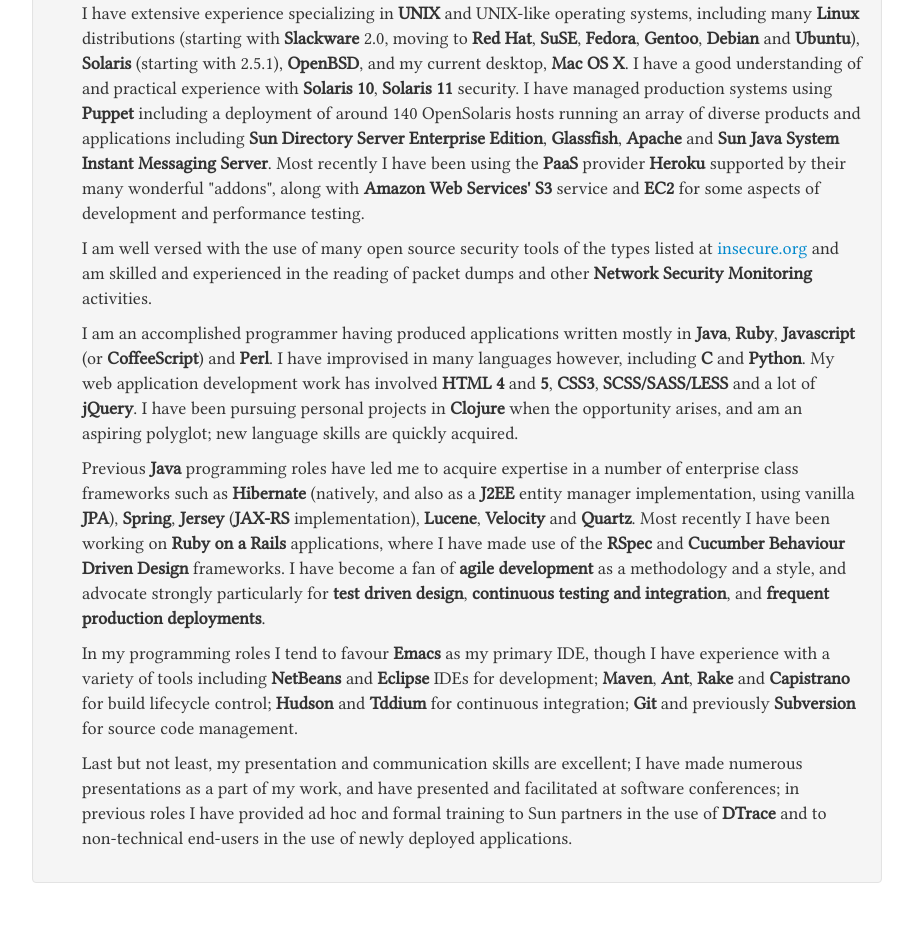
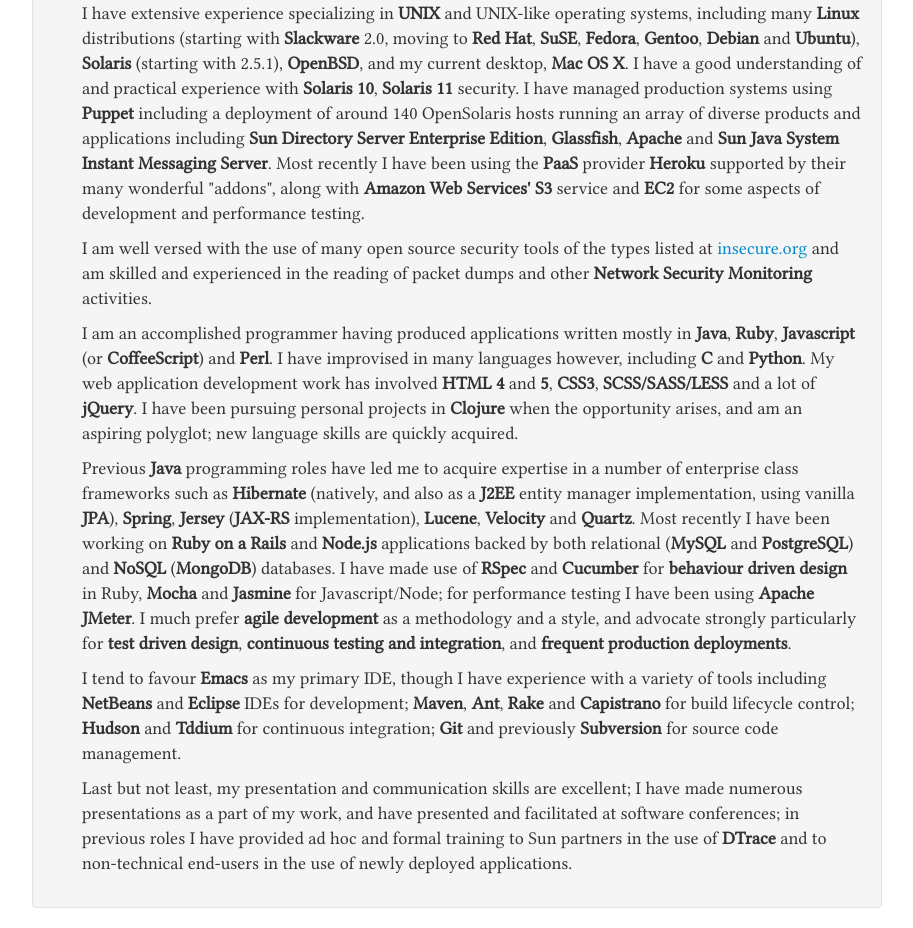
Before and after one commit to j0ni/j0ni.ca, a plain HTML site: page resume.html in a window 1280 px wide. Shown: the part 2675-3603 px from the top of the page, without its empty margins (183-1096 px from the left). Before the commit the page ends 3578 px from the top, so only its background shows below. Drawn offline with nearby package versions, Linux system fonts and the light colour scheme; files that its build step writes are made by us from their sources; files whose address does not match are found by name.

Commit message:
Skills tweaks.

```diff
--- a/resume.html
+++ b/resume.html
@@ -272,19 +272,24 @@
             <b>Spring</b>, <b>Jersey</b> (<b>JAX-RS</b>
             implementation), <b>Lucene</b>, <b>Velocity</b>
             and <b>Quartz</b>. Most recently I have been working
-            on <b>Ruby on a Rails</b> applications, where I have made
-            use of the <b>RSpec</b> and <b>Cucumber Behaviour Driven
-              Design</b> frameworks. I have become a fan of <b>agile
-              development</b> as a methodology and a style, and advocate
-            strongly particularly for <b>test driven design</b>, <b>continuous
-              testing and integration</b>, and <b>frequent production
-              deployments</b>.
+            on <b>Ruby on a Rails</b> and <b>Node.js</b> applications
+            backed by both relational (<b>MySQL</b>
+            and <b>PostgreSQL</b>) and <b>NoSQL</b> (<b>MongoDB</b>)
+            databases. I have made use of <b>RSpec</b>
+            and <b>Cucumber</b> for <b>behaviour driven design</b> in
+            Ruby, <b>Mocha</b> and <b>Jasmine</b> for Javascript/Node;
+            for performance testing I have been using <b>Apache
+            JMeter</b>. I much prefer <b>agile development</b> as a
+            methodology and a style, and advocate strongly
+            particularly for <b>test driven design</b>, <b>continuous
+            testing and integration</b>, and <b>frequent production
+            deployments</b>.
           </p>
 
           <p>
-            In my programming roles I tend to favour <b>Emacs</b> as my
-            primary IDE, though I have experience with a variety of
-            tools including <b>NetBeans</b> and <b>Eclipse</b> IDEs for
+            I tend to favour <b>Emacs</b> as my primary IDE, though I
+            have experience with a variety of tools
+            including <b>NetBeans</b> and <b>Eclipse</b> IDEs for
             development; <b>Maven</b>, <b>Ant</b>, <b>Rake</b> and
             <b>Capistrano</b> for build lifecycle control; <b>Hudson</b>
             and <b>Tddium</b> for continuous integration; <b>Git</b> and
```
